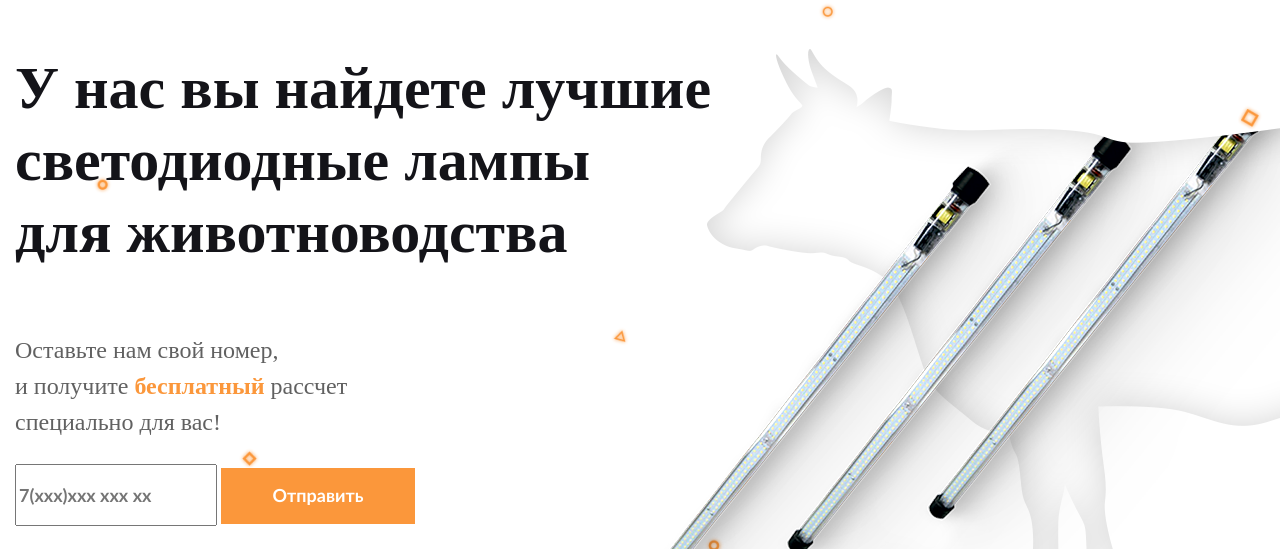
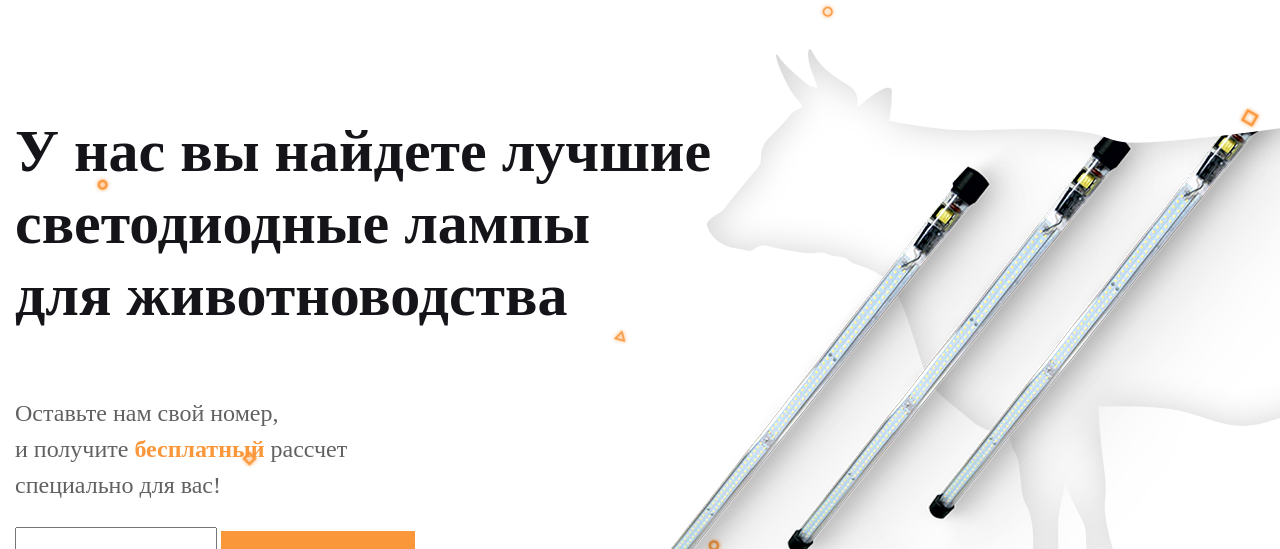
Before and after one commit to GitHub-Andrey/-, a plain HTML site: page index.html in a window 1280 px wide. Shown: the part 81-630 px from the top of the page. Drawn offline with nearby package versions, Linux system fonts and the light colour scheme; a web font is replaced by a local one.

Commit message:
Add files

```diff
--- a/css/style.css
+++ b/css/style.css
@@ -59,6 +59,9 @@ a {
     line-height: 72px;
     color: #141419;
 }
+h1 {
+    margin-top: 103px;
+}
 h2 {
     font-size: 32px;
 }
```
Also changed, not shown: img/double.png (deleted), img/korlamp.png (deleted).
